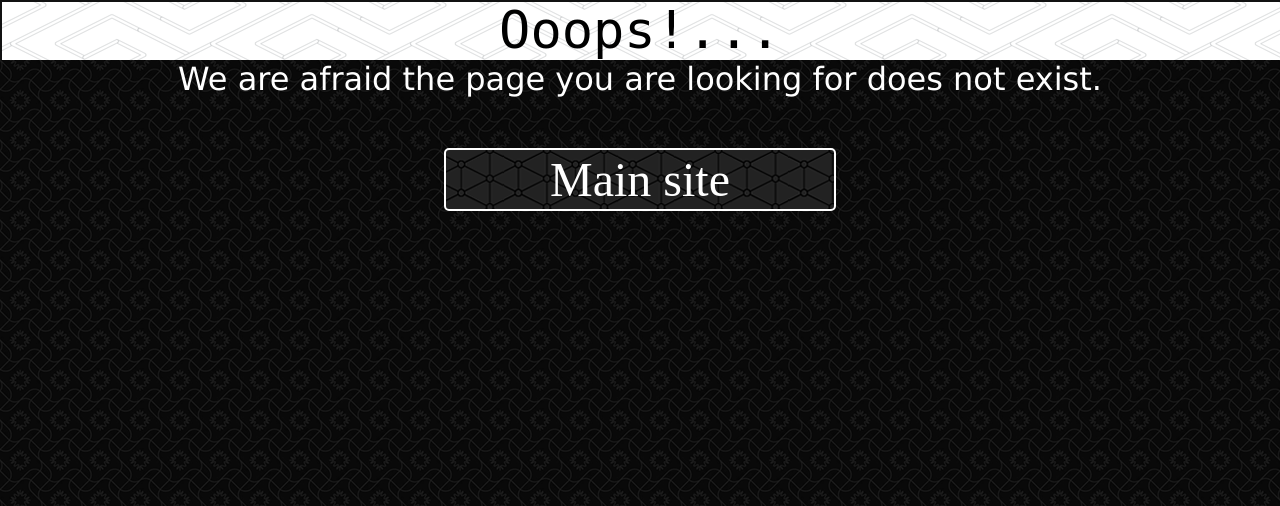
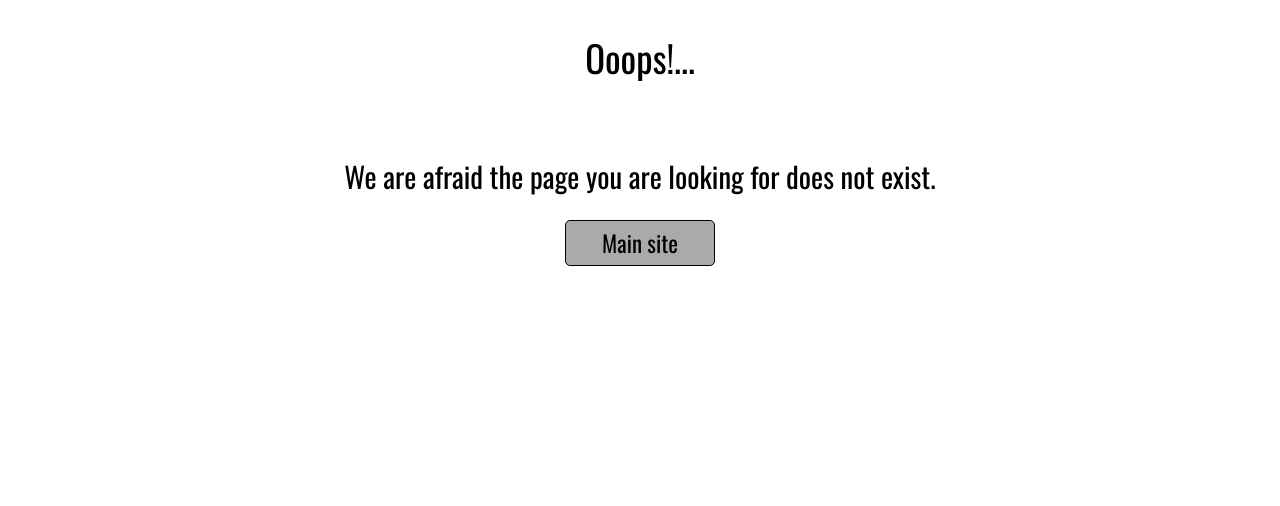
Before and after one commit to SKupisz/sgk-news, a PHP site: page /sgk-news/errors/e404/notFound.html in a window 1280 px wide. Shown: the top 506 px of the page. Run offline with PHP 8.4, Linux system fonts and the light colour scheme.

Commit message:
Redesigned and made RWD of error 404 site

```diff
--- a/errors/e404/main.css
+++ b/errors/e404/main.css
@@ -1,63 +1,49 @@
+@import url('https://fonts.googleapis.com/css?family=Oswald&display=swap');
 body{
   margin: 0;
   padding: 0;
-  /*Background pattern from: subltepatterns.com*/
-  background: url("../../curls.png");
 }
 .welcomeHeader{
-  width: 100%;
+  width: calc(100% - 20px);
+  padding: 10px;
   text-align: center;
-  font-size: 4em;
-  color: black;
-  font-family: monospace;
-  box-shadow: 2px 2px #111 inset;
-  /*Background pattern from: subltepatterns.com*/
-  background: url("../../pipes.png");
+  font-family: 'Oswald',sans-serif;
+  font-size: 2.3em;
+  margin-top: 20px;
 }
-.contentInfo{
-  width: 100%;
+.content{
+  width: calc(100% - 40px);
+  padding-right: 20px;
+  padding-left: 20px;
+  font-family: 'Oswald',sans-serif;
+  font-size: 1.8em;
   text-align: center;
-  font-size: 2em;
-  color: white;
-  font-family: Verdana;
+  margin-top: 60px;
 }
-.mainSiteWrapper{
-  width: 100%;
-  text-align: center;
-  margin-top: 50px;
+.mainSite{
+  margin-top: 23px;
+  border: 1px solid black;
+  border-radius: 5px;
+  background: #aaa;
+  font-family: 'Oswald',sans-serif;
+  font-size: 0.8em;
+  padding: 5px;
+  min-width: 150px;
+  width: 150px;
+  display: block;
+  margin-right: auto;
+  margin-left: auto;
+  cursor: pointer;
+  transition: filter 0.4s;
+}
+button[class="mainSite"]:hover{
+  filter: brightness(70%);
 }
 a{
   text-decoration: none;
 }
-.mainSite{
-  margin-left: auto;
-  margin-right: auto;
-  margin-top: 30px;
-  text-decoration: none;
-  font-size: 3em;
-  color: black;
-  padding: 2px;
-  border: 2px solid #fff;
-  border-radius: 5px;
-  color: white;
-  background: url("../../connectwork.png");
-  width: 30%;
-}
-#mainSite{
-  transition: all 0.6s;
-}
-#mainSite:hover{
-  filter: brightness(70%);
-}
-@media screen and (max-width: 750px)
-{
-  .welcomeHeader{
-    font-size: 3em;
-  }
-  .mainSite{
-    width: 90%;
-  }
-  .contentInfo{
-    font-size: 2em;
+@media screen and (max-width: 610px){
+  .content{
+    font-size: 1.5em;
   }
 }
--- a/errors/e404/notFound.html
+++ b/errors/e404/notFound.html
@@ -3,7 +3,7 @@
   <head>
     <meta charset="utf-8">
     <meta name="viewport"  content="width=device-width, inital-scale=1.0"/>
-    <link rel="shortcut icon" type = "image/png" href = "../main/logo.png"/>
+    <link rel="shortcut icon" type = "image/png" href = "../../main/logo.png"/>
     <meta name="description" content="SGK-news website">
     <meta name="keywords" content="SGK-news, news, daily, buisness, politic,art,Simon Kupisz">
   <title>SGK news</title>
@@ -18,9 +18,9 @@
         </div>
         <section class = "mainSiteWrapper">
         <a href = "../../index.php">
-          <div class = "mainSite" id = "mainSite">
+          <button class = "mainSite" id = "mainSite">
           Main site
-          </div>
+          </button>
         </a>
         </section>
       </section>
```
